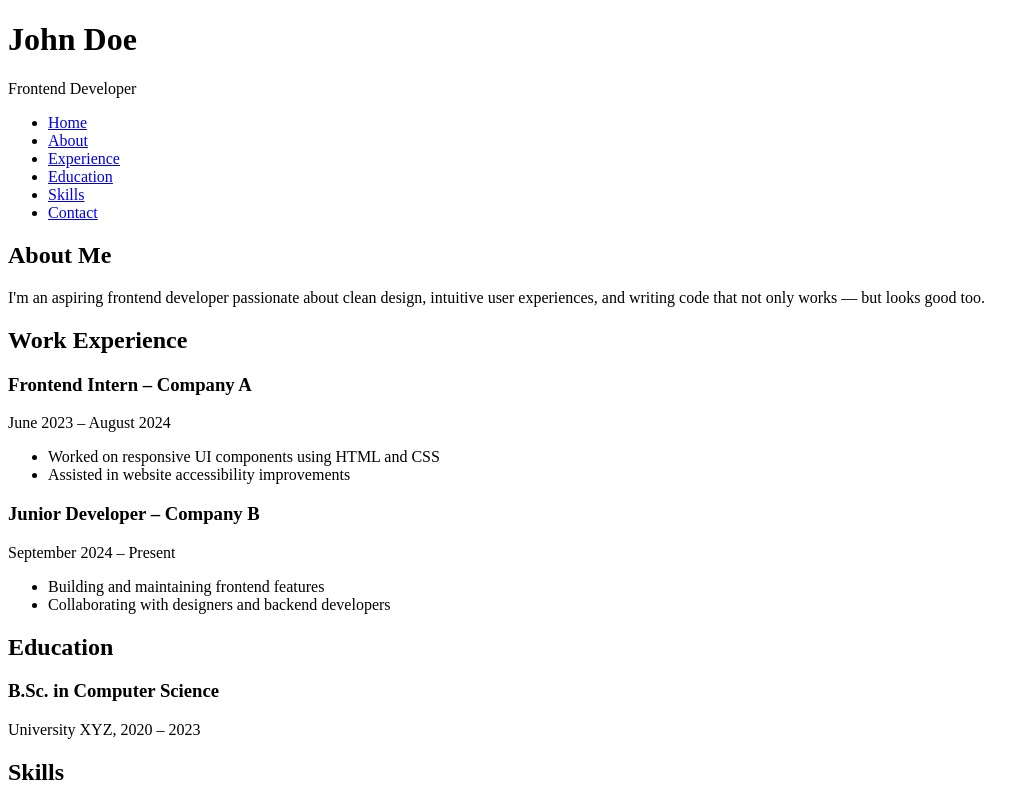
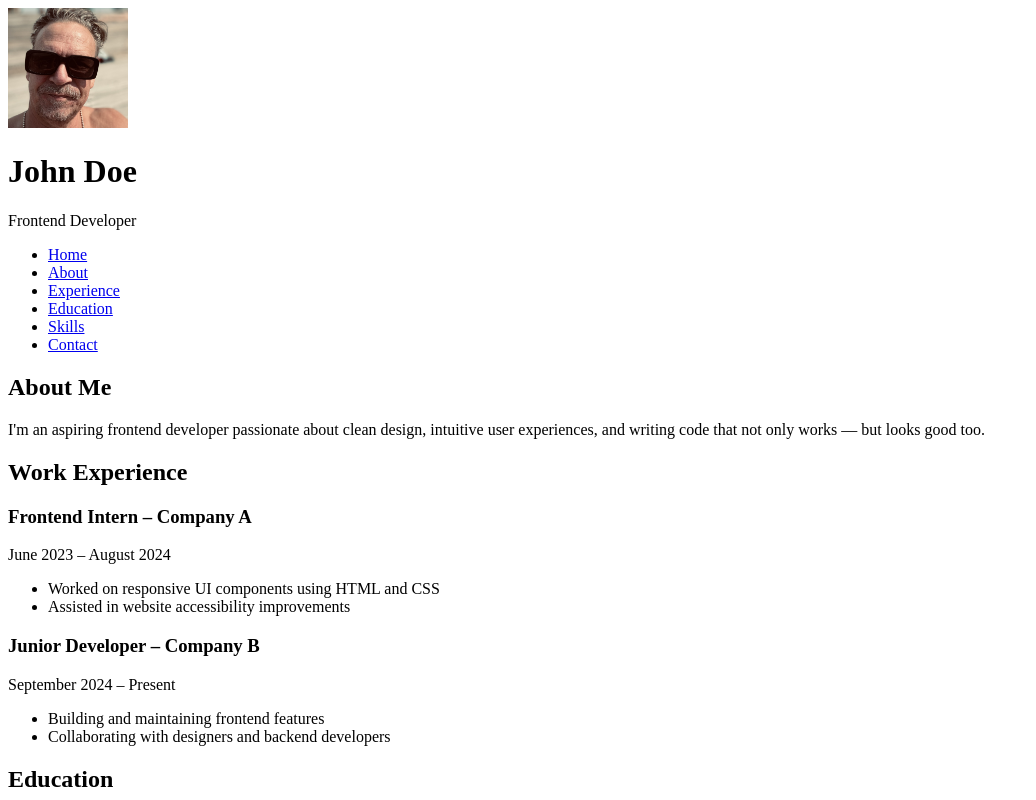
Before and after one commit to devbyjonni/cv-website-html, a plain HTML site: page index.html in a window 1280 px wide. Shown: the top 800 px of the page, without its empty margins (0-1036 px from the left). Drawn offline with Linux system fonts and the light colour scheme.

Commit message:
Add profile image to header

```diff
--- a/index.html
+++ b/index.html
@@ -8,6 +8,12 @@
   </head>
   <body>
     <header>
+      <img
+        src="img/profile.jpg"
+        alt="Profile picture of John Doe"
+        width="120"
+        height="120"
+      />
       <h1>John Doe</h1>
       <p>Frontend Developer</p>
       <nav>
```
Also changed, not shown: img/profile.jpg (added).
